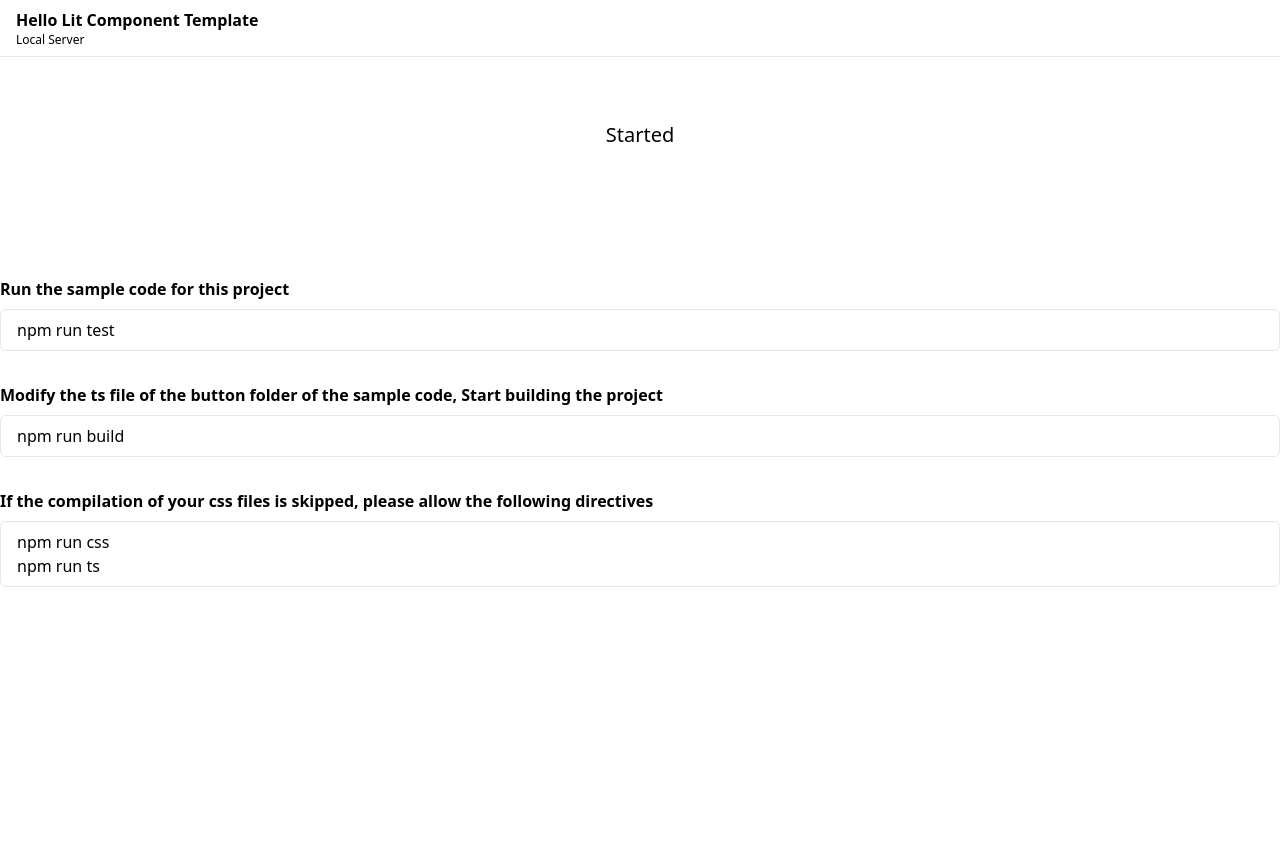
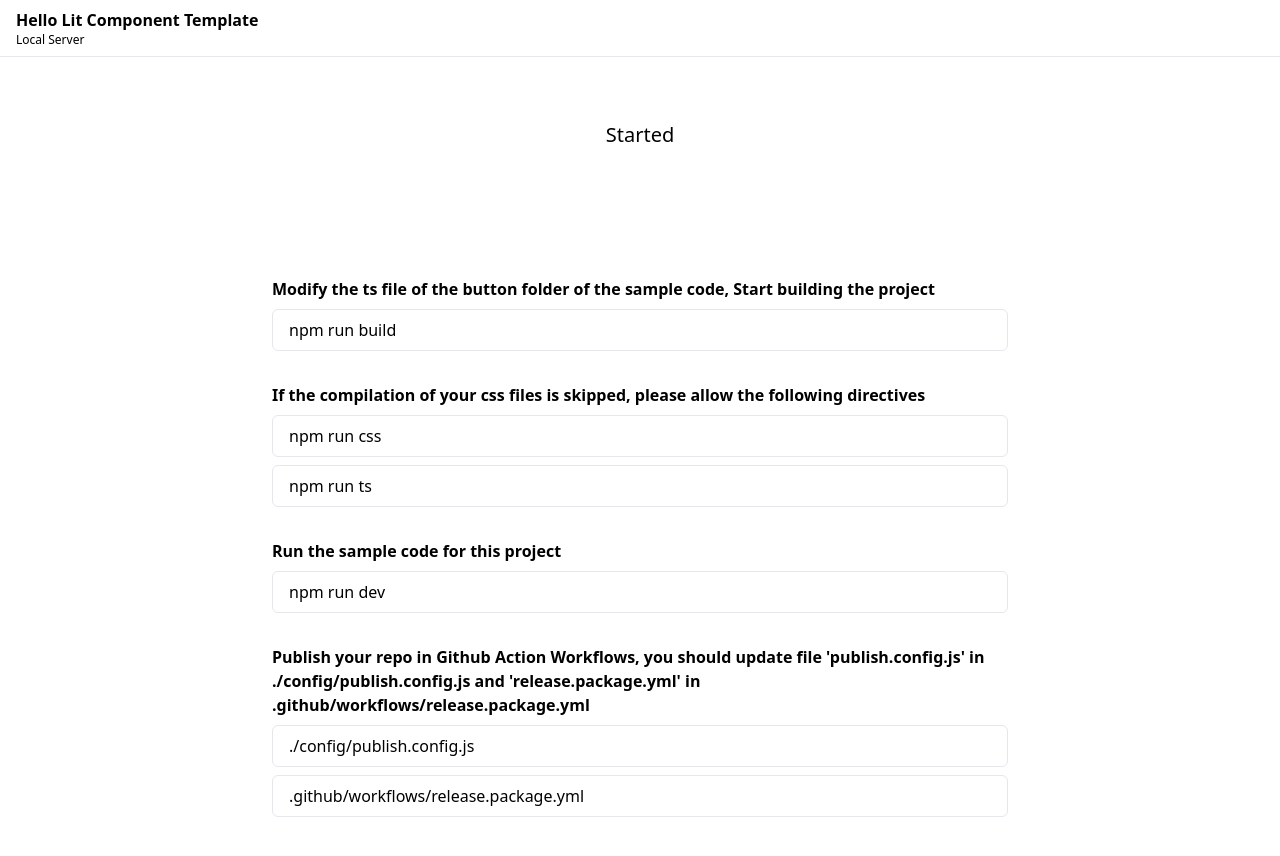
Before and after one commit to bre97-web/lit-component-temp, a website built with Vite: page demo/index.html in a window 1280 px wide. Before the commit the page ends 800 px from the top, so only its background shows below. Built offline with nearby package versions, Linux system fonts and the light colour scheme.

Commit message:
update html

```diff
--- a/button/internal/_shared.css
+++ b/button/internal/_shared.css
@@ -22,11 +22,14 @@
     width: 100%;
     height: 100%;
     animation: rotate infinite 5s;
+    transition: all 0.25s;
 }
 .outlined-box:hover::after {
     outline:8px dashed blue;
+    animation: rotate infinite 5s linear;
+}
+.outlined-box:hover {
     scale: 1.25;
-    animation: rotate infinite 2s linear;
 }
 @keyframes rotate {
     from {
--- a/demo/index.html
+++ b/demo/index.html
@@ -7,7 +7,9 @@
 
     <script src="https://cdn.tailwindcss.com"></script>
     <style rel="stylesheet">
-
+        * {
+            transition: all 0.15s;
+        }
     </style>
 
     <script type="module">
@@ -28,7 +30,7 @@
         <p class="text-xs">Local Server</p>
     </header>
 
-    <main class="relative container mx-auto mt-16 space-y-32">
+    <main class="relative max-w-3xl px-4 mx-auto mt-16 mb-32 space-y-32">
 
         <div class="flex flex-col items-center">
             <outlined-button>
@@ -41,13 +43,6 @@
         <div class="flex flex-col gap-8">
 
             <label class="flex flex-col gap-2">
-                <h1 class="font-semibold">Run the sample code for this project</h1>
-                <div class="border px-4 py-2 rounded-md hover:shadow-md">
-                    <p>npm run test</p>
-                </div>
-            </label>
-
-            <label class="flex flex-col gap-2">
                 <h1 class="font-semibold">Modify the ts file of the button folder of the sample code, Start building the project</h1>
                 <div class="border px-4 py-2 rounded-md hover:shadow-md">
                     <p>npm run build</p>
@@ -58,7 +53,26 @@
                 <h1 class="font-semibold">If the compilation of your css files is skipped, please allow the following directives</h1>
                 <div class="border px-4 py-2 rounded-md hover:shadow-md">
                     <p>npm run css</p>
+                </div>
+                <div class="border px-4 py-2 rounded-md hover:shadow-md">
                     <p>npm run ts</p>
+                </div>
+            </label>
+
+            <label class="flex flex-col gap-2">
+                <h1 class="font-semibold">Run the sample code for this project</h1>
+                <div class="border px-4 py-2 rounded-md hover:shadow-md">
+                    <p>npm run dev</p>
+                </div>
+            </label>
+
+            <label class="flex flex-col gap-2">
+                <h1 class="font-semibold">Publish your repo in Github Action Workflows, you should update file 'publish.config.js' in ./config/publish.config.js and 'release.package.yml' in .github/workflows/release.package.yml</h1>
+                <div class="border px-4 py-2 rounded-md hover:shadow-md">
+                    <p>./config/publish.config.js</p>
+                </div>
+                <div class="border px-4 py-2 rounded-md hover:shadow-md">
+                    <p>.github/workflows/release.package.yml</p>
                 </div>
             </label>
 
```
Also changed, not shown: .github/workflows/release.package.yml (added).
